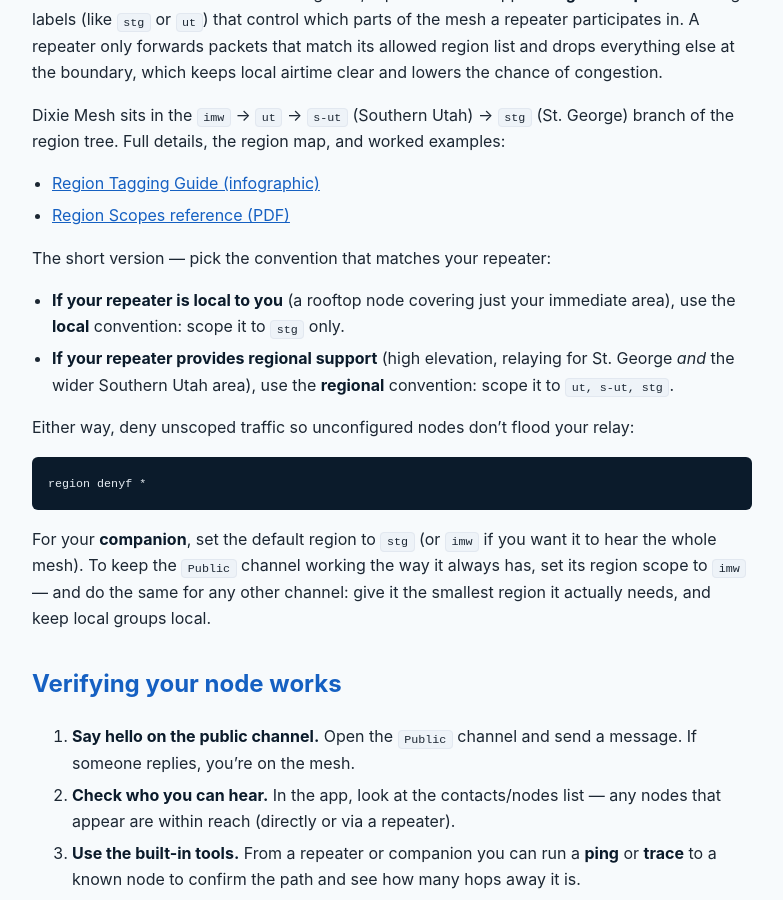
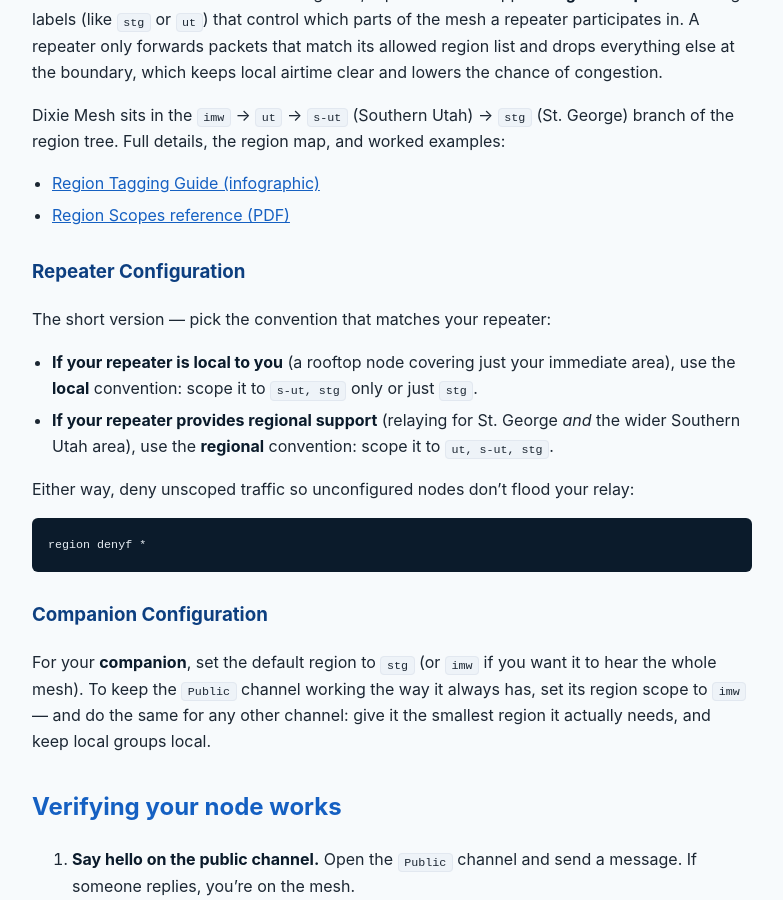
Before and after one commit to dixiemesh/dixiemesh.github.io, a Jekyll site: the page built from getting-started.md, in a window 1280 px wide and 900 px high, scrolled down 4397 px. Shown: the whole window, without its empty margins (248-1031 px from the left). Built offline with Jekyll 4.4.1, drawn with Linux system fonts in a browser that asks for light colours.

Commit message:
Refine Region Scopes wording and add Intermountain Mesh section
- Add Repeater Configuration / Companion Configuration subheadings
  under Region Scopes, and offer s-ut, stg as an alternate local scope.
- Add an Intermountain Mesh section to the homepage linking to
  mwmesh.com.

Co-Authored-By: Claude Sonnet 5 <noreply@anthropic.com>

````diff
--- a/getting-started.md
+++ b/getting-started.md
@@ -173,13 +173,16 @@ worked examples:
 - [Region Tagging Guide (infographic)](/assets/img/region-tagging-guide.png)
 - [Region Scopes reference (PDF)](/assets/docs/region-scopes.pdf)
 
+### Repeater Configuration
+
 The short version — pick the convention that matches your repeater:
 
 - **If your repeater is local to you** (a rooftop node covering just your
-  immediate area), use the **local** convention: scope it to `stg` only.
-- **If your repeater provides regional support** (high elevation, relaying for
-  St. George *and* the wider Southern Utah area), use the **regional**
-  convention: scope it to `ut, s-ut, stg`.
+  immediate area), use the **local** convention: scope it to `s-ut, stg` only
+  or just `stg`.
+- **If your repeater provides regional support** (relaying for St. George
+  *and* the wider Southern Utah area), use the **regional** convention: scope
+  it to `ut, s-ut, stg`.
 
 Either way, deny unscoped traffic so unconfigured nodes don't flood your
 relay:
@@ -187,6 +190,8 @@ relay:
 ```
 region denyf *
 ```
+
+### Companion Configuration
 
 For your **companion**, set the default region to `stg` (or `imw` if you want
 it to hear the whole mesh). To keep the `Public` channel working the way it
````
Also changed, not shown: index.md (+5 -0 lines).
